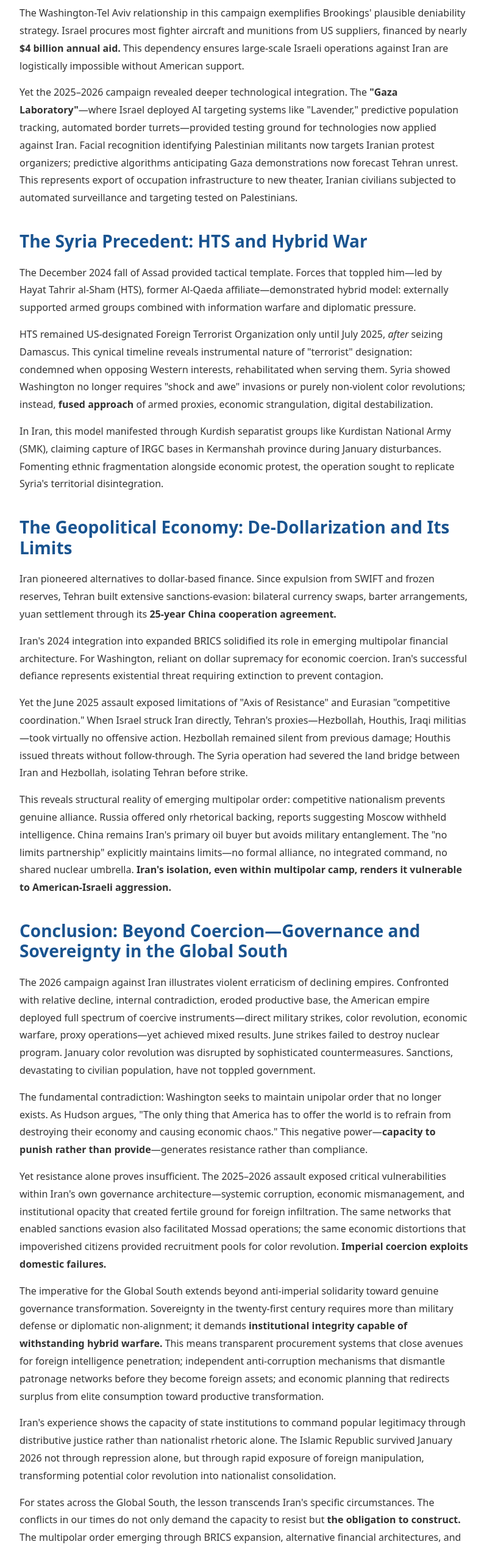
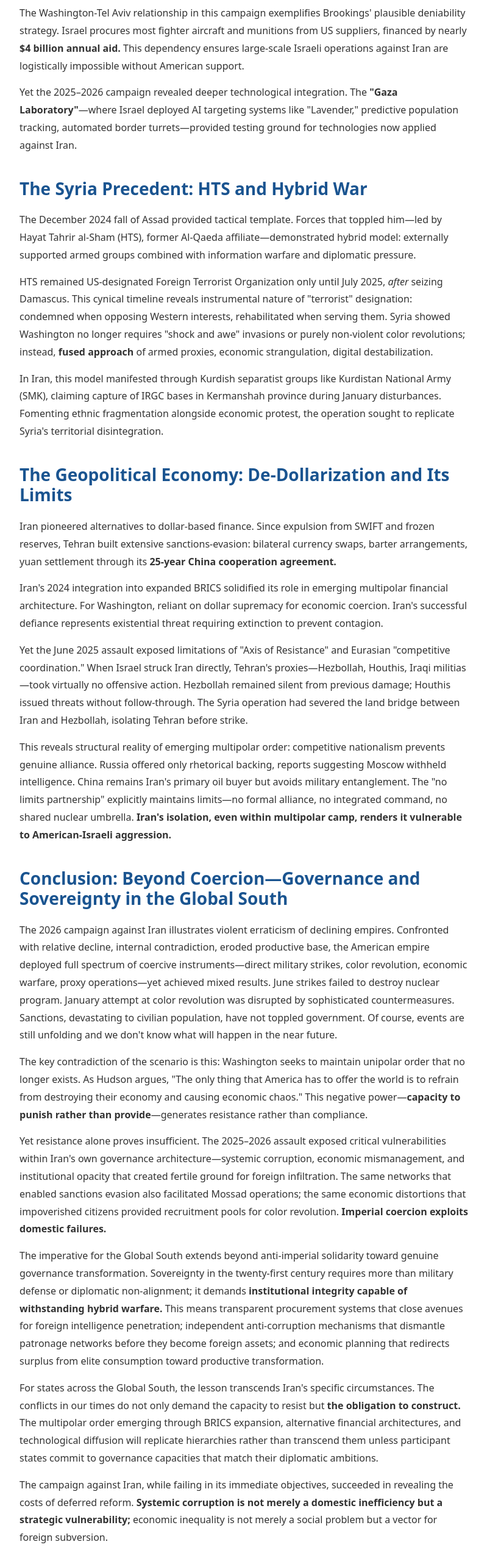
Before and after one commit to jorgegomezs-source/The-Interegnum, a website: page The-Iran-Campaign-of 2026-Regime-Change-in-an-Age-of-Imperial-Decline.html in a window 1280 px wide. Shown: the part 4540-7082 px from the top of the page at 61% size, without its empty margins (240-1039 px from the left). Drawn offline with nearby package versions, Linux system fonts and the light colour scheme.

Commit message:
edits iran article

```diff
--- a/The-Iran-Campaign-of 2026-Regime-Change-in-an-Age-of-Imperial-Decline.html
+++ b/The-Iran-Campaign-of 2026-Regime-Change-in-an-Age-of-Imperial-Decline.html
@@ -566,12 +566,7 @@
                   Israel deployed AI targeting systems like "Lavender,"
                   predictive population tracking, automated border
                   turrets—provided testing ground for technologies now applied
-                  against Iran. Facial recognition identifying Palestinian
-                  militants now targets Iranian protest organizers; predictive
-                  algorithms anticipating Gaza demonstrations now forecast
-                  Tehran unrest. This represents export of occupation
-                  infrastructure to new theater, Iranian civilians subjected to
-                  automated surveillance and targeting tested on Palestinians.
+                  against Iran.
                 </p>
 
                 <h2>The Syria Precedent: HTS and Hybrid War</h2>
@@ -662,18 +657,19 @@
                   empire deployed full spectrum of coercive instruments—direct
                   military strikes, color revolution, economic warfare, proxy
                   operations—yet achieved mixed results. June strikes failed to
-                  destroy nuclear program. January color revolution was
-                  disrupted by sophisticated countermeasures. Sanctions,
+                  destroy nuclear program. January attempt at color revolution
+                  was disrupted by sophisticated countermeasures. Sanctions,
                   devastating to civilian population, have not toppled
-                  government.
+                  government. Of course, events are still unfolding and we don't
+                  know what will happen in the near future.
                 </p>
 
                 <p>
-                  The fundamental contradiction: Washington seeks to maintain
-                  unipolar order that no longer exists. As Hudson argues, "The
-                  only thing that America has to offer the world is to refrain
-                  from destroying their economy and causing economic chaos."
-                  This negative power—<strong
+                  The key contradiction of the scenario is this: Washington
+                  seeks to maintain unipolar order that no longer exists. As
+                  Hudson argues, "The only thing that America has to offer the
+                  world is to refrain from destroying their economy and causing
+                  economic chaos." This negative power—<strong
                     >capacity to punish rather than provide</strong
                   >—generates resistance rather than compliance.
                 </p>
@@ -706,15 +702,6 @@
                   before they become foreign assets; and economic planning that
                   redirects surplus from elite consumption toward productive
                   transformation.
-                </p>
-
-                <p>
-                  Iran's experience shows the capacity of state institutions to
-                  command popular legitimacy through distributive justice rather
-                  than nationalist rhetoric alone. The Islamic Republic survived
-                  January 2026 not through repression alone, but through rapid
-                  exposure of foreign manipulation, transforming potential color
-                  revolution into nationalist consolidation.
                 </p>
 
                 <p>
```
Also changed, not shown: 1 other file.
